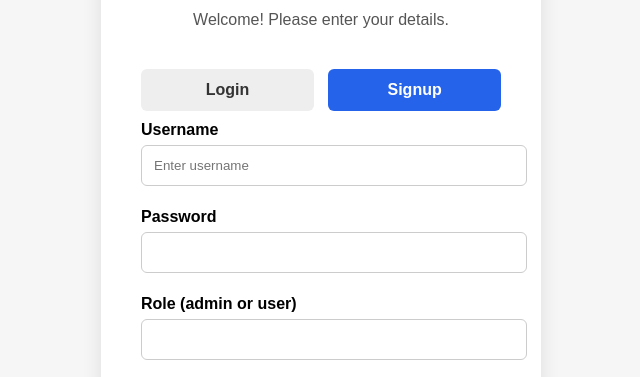
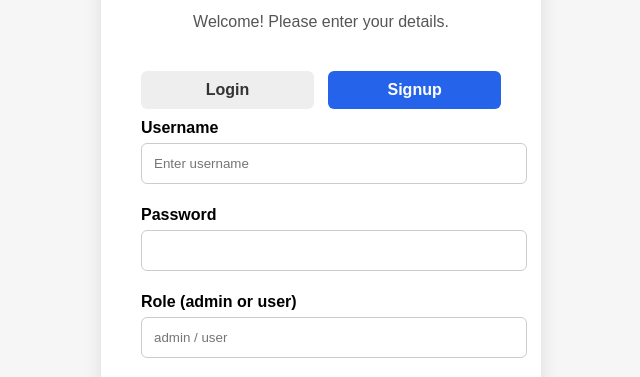
Before and after one commit to reuben031/SocialMedia, a plain HTML site: page static/index.html in a window 1280 px wide. Both pictures are taken after a click on the button "Signup". Shown: the part 222-599 px from the top of the page, without its empty margins (319-959 px from the left). Drawn offline with Linux system fonts and the light colour scheme.

Commit message:
Cleaned up indentation and tags Improved form styling and element grouping

```diff
--- a/static/index.html
+++ b/static/index.html
@@ -53,12 +53,12 @@
     .forgot {
       text-align: right;
       margin-bottom: 20px;
+      font-size: 0.9rem;
     }
 
     .forgot a {
       color: #4c6ef5;
       text-decoration: none;
-      font-size: 0.9rem;
     }
 
     button {
@@ -84,6 +84,11 @@
       width: 48%;
       background-color: #eee;
       color: #333;
+      border: none;
+      border-radius: 6px;
+      padding: 10px;
+      font-weight: bold;
+      cursor: pointer;
     }
 
     .toggle-btns button.active {
@@ -102,7 +107,7 @@
       <button id="signupTab" onclick="showSignup()">Signup</button>
     </div>
 
-    <!-- Login Form -->
+    <!-- ✅ Login Form -->
     <form id="loginForm" action="http://localhost:8000/login" method="post">
       <label for="username">Username</label>
       <input type="text" id="username" name="username" placeholder="Enter username" required>
@@ -113,7 +118,7 @@
       <button type="submit">Login</button>
     </form>
 
-    <!-- Signup Form (hidden by default) -->
+    <!-- ✅ Signup Form -->
     <form id="signupForm" action="http://localhost:8000/signup" method="post" style="display: none;">
       <label for="new-username">Username</label>
       <input type="text" id="new-username" name="username" placeholder="Enter username" required>
@@ -122,12 +127,13 @@
       <input type="password" id="new-password" name="password" required>
 
       <label for="role">Role (admin or user)</label>
-      <input type="text" id="role" name="role" required>
+      <input type="text" id="role" name="role" placeholder="admin / user" required>
 
       <button type="submit">Sign Up</button>
     </form>
   </div>
 
+  <!-- ✅ JS to switch between login/signup -->
   <script>
     function showLogin() {
       document.getElementById("loginForm").style.display = "block";
```
